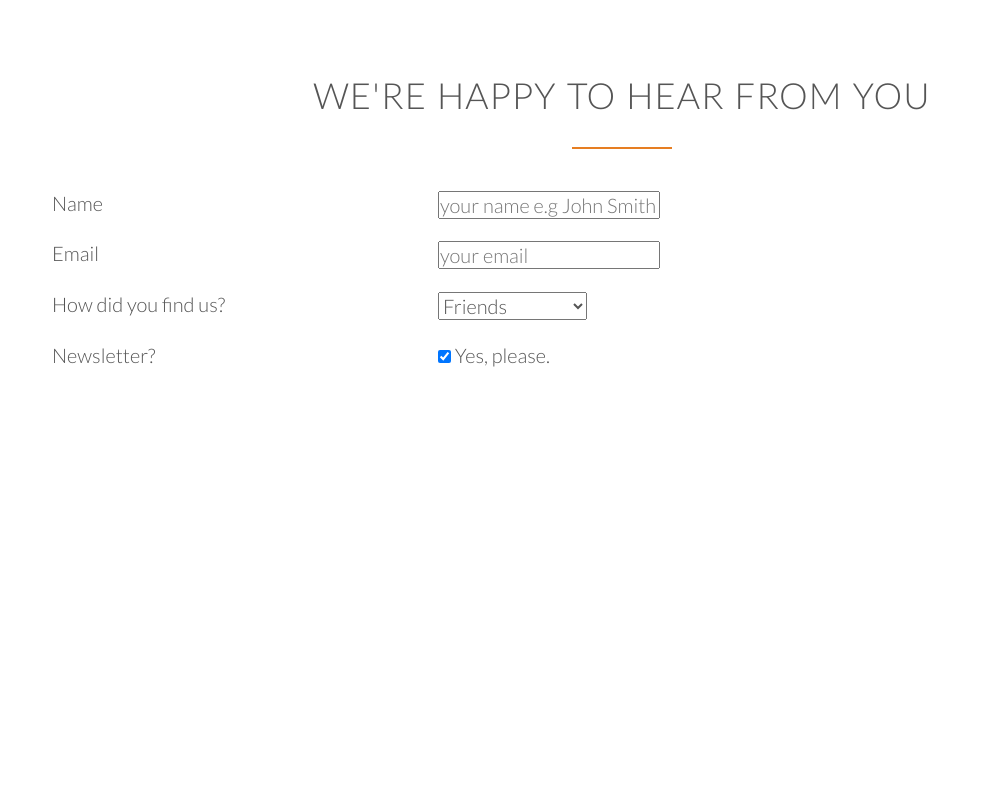
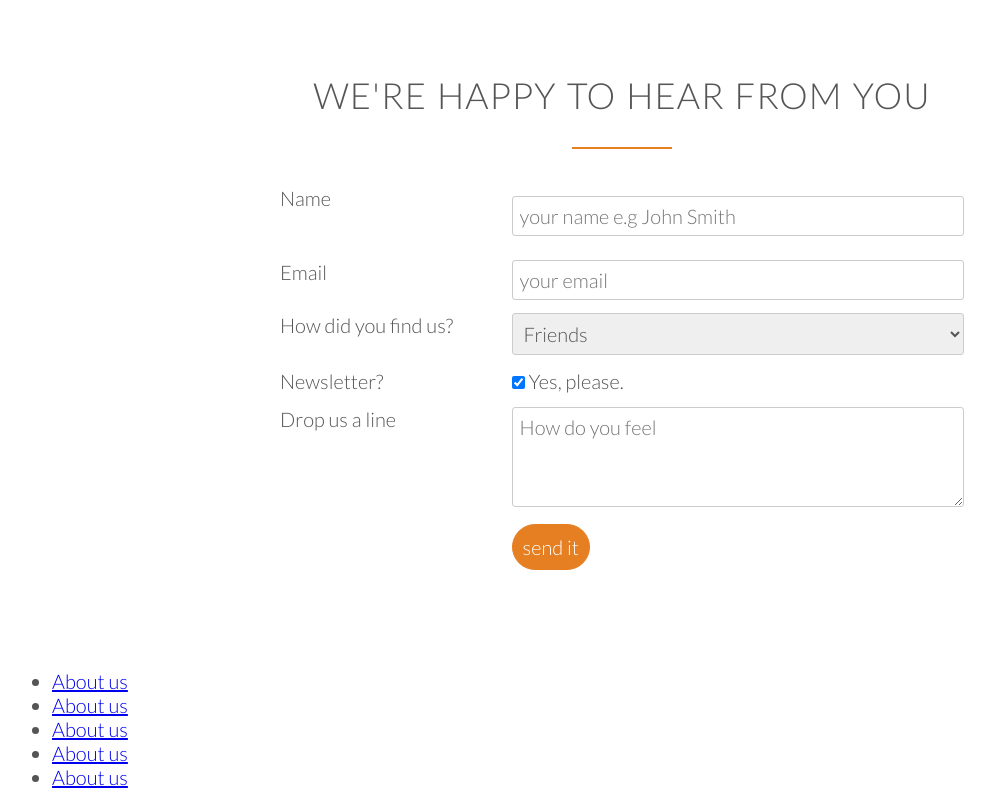
Before and after one commit to RuijieZ/Ominifood, a plain HTML site: page index.html in a window 1280 px wide. Shown: the part 4606-5406 px from the top of the page, without its empty margins (18-1013 px from the left). Before the commit the page ends 5064 px from the top, so only its background shows below. Drawn offline with nearby package versions, Linux system fonts and the light colour scheme.

Commit message:
finished contact-form, add styles to contact form, start footer

```diff
--- a/index.html
+++ b/index.html
@@ -319,7 +319,7 @@
                 <form method="post" action="#" class="contact-form">
                     <div class="row">
                         <div class="col span-1-of-3">
-                            <label>Name</label>
+                            <label for="name">Name</label>
                         </div>
                         <div class="col span-2-of-3">
                             <input type="text" name="name" id="name" placeholder="your name e.g John Smith" required>
@@ -327,7 +327,7 @@
                     </div>
                     <div class="row">
                         <div class="col span-1-of-3">
-                            <label>Email</label>
+                            <label for ="email">Email</label>
                         </div>
                         <div class="col span-2-of-3">
                             <input type="email" name="email" id="email" placeholder="your email" required>
@@ -335,7 +335,7 @@
                     </div>
                     <div class="row">
                         <div class="col span-1-of-3">
-                            <label>How did you find us?</label>
+                            <label for = "find-us">How did you find us?</label>
                         </div>
                         <div class="col span-2-of-3">
                             <select name="find-us" id="find-us">
@@ -348,15 +348,51 @@
                     </div>
                     <div class="row">
                         <div class="col span-1-of-3">
-                            <label>Newsletter?</label>
+                            <label for="news">Newsletter?</label>
                         </div>
                         <div class="col span-2-of-3">
                             <input type="checkbox" name="news" id="news" checked> Yes, please.
                         </div>
                     </div>
+                    <div class="row">
+                        <div class="col span-1-of-3">
+                            <label>Drop us a line</label>
+                        </div>
+                        <div class="col span-2-of-3">
+                            <textarea name="message" placeholder="How do you feel"></textarea>
+                        </div>
+                    </div>
+                    <div class="row">
+                        <div class="col span-1-of-3">
+                            <label>&nbsp;</label>
+                        </div>
+                        <div class="col span-2-of-3">
+                            <input type="submit" value ="send it">
+                        </div>
+                    </div>
                 </form>
             </div>
         </section>
+
+        <footer>
+            <div class = "row">
+                <div class= "col span-1-of-2">
+                    <ul class="footer-nav">
+                        <li><a href="#">About us</a></li>
+                        <li><a href="#">About us</a></li>
+                        <li><a href="#">About us</a></li>
+                        <li><a href="#">About us</a></li>
+                        <li><a href="#">About us</a></li>
+                    </ul>
+                </div>
+                <div class= "col span-1-of-2">
+
+                </div>
+
+            </class>
+
+
+        </footer>
 
     </body>
 
@@ -377,105 +413,3 @@ Email
 How did you find us?
 Newsletter
 Drop us a line
-
-
-
-<!--
-        <section class= "section-cities">
-            <div class="row">
-                <h2>We're currently in these cities</h2>
-            </div>
-            <div class="row">
-                <div class= "col span-1-of-4 city">
-                    <img src="resources/images/lisbon-3.jpg">
-                    <h3>Lisbon</h3>
-                     <ul>
-                        <li>1600+ happy eaters</li>
-                        <li>60+ top chefs</li>
-                        <li>@omnifood_lx</li>
-                    </ul>
-                </div>
-            </div>
-            <div class="row">
-                <div class= "col span-1-of-4 city">
-                    <img src="resources/images/san-francisco.jpg">
-                    <h3>San Francisco</h3>
-                    <ul>
-                        <li>3700+ happy eaters</li>
-                        <li>160+ top chefs</li>
-                        <li>@omnifood_sf</li>
-                    </ul>
-                </div>
-            </div>
-            <div class="row">
-                <div class= "col span-1-of-4 city">
-                    <img src="resources/images/berlin.jpg">
-                    <h3>Berlin</h3>
-                    <ul class="city-list-status">
-                        <li>2300+ happy eaters</li>
-                        <li>110+ top chefs</li>
-                        <li>@omnifood_berlin</li>
-                    </ul>
-                </div>
-            </div>
-            <div class="row">
-                <div class= "col span-1-of-4 city">
-                    <img src="resources/images/london.jpg">
-                    <h3>London</h3>
-                    <ul class="city-list-status">
-                        <li>1200+ happy eaters</li>
-                        <li>50+ top chefs</li>
-                        <li>@omnifood_london</li>
-                    </ul>
-                </div>
-            </div>
-        </section>
--->
-
-<!--
- <section class= "section-cities row">
-            <div class="row">
-                <h2>We're currently in these cities</h2>
-            </div>
-            <div class="row city-photoes">
-                <ul class="city-photo-ul">
-                    <li class="col span-1-of-4">
-                        <img src="resources/images/lisbon-3.jpg">
-                        <h3>Lisbon</h3>
-                        <ul class="list2">
-                            <li>1600+ happy eaters</li>
-                            <li>60+ top chefs</li>
-                            <li>@omnifood_lx</li>
-                        </ul>
-                    </li>
-                    <li class="col span-1-of-4">
-                        <img src="resources/images/san-francisco.jpg">
-                        <h3>Lisbon</h3>
-                        <ul class="list2">
-                            <li>1600+ happy eaters</li>
-                            <li>60+ top chefs</li>
-                            <li>@omnifood_lx</li>
-                        </ul>
-                    </li>
-                    <li class="col span-1-of-4">
-                        <img src="resources/images/berlin.jpg">
-                        <h3>San Francis</h3>
-                        <ul class="list2">
-                            <li>1600+ happy eaters</li>
-                            <li>60+ top chefs</li>
-                            <li>@omnifood_lx</li>
-                        </ul>
-                    </li>
-                    <li class="col span-1-of-4">
-                        <img src="resources/images/london.jpg">
-                        <h3>London</h3>
-                        <ul class="list2">
-                            <li>1600+ happy eaters</li>
-                            <li>60+ top chefs</li>
-                            <li>@omnifood_lx</li>
-                        </ul>
-                    </li>
-                </ul>
-
-            </div>
-        </section>-->
--- a/resources/css/style.css
+++ b/resources/css/style.css
@@ -99,7 +99,8 @@ h2:after {
 /*---------Buttons------------- */
 
 .btn:link,
-.btn:visited {
+.btn:visited,
+input[type=submit]{
     display: inline-block;
     padding: 10px;
     font-weight: 300;
@@ -109,7 +110,8 @@ h2:after {
 }
 
 .btn-full:link,
-.btn-full:visited{
+.btn-full:visited,
+input[type=submit]{
     background-color: #e67e22;
     border:  1px solid #e67e22;
     color: #fff;
@@ -117,18 +119,22 @@ h2:after {
 }
 
 .btn-ghost:link,
-.btn-ghost:visited{
+.btn-ghost:visited {
     border:  1px solid #e67e22;
     color: #e67e22;
 }
 
 .btn:hover,
-.btn:active {
+.btn:active,
+input[type=submit]:hover,
+input[type=submit]:active{
     background-color: #cf6d17;
 }
 
 .btn-full:hover,
-.btn-full:active {
+.btn-full:active,
+input[type=submit]:hover,
+input[type=submit]:active{
     border:  1px solid #e67e22;
 }
 
@@ -461,3 +467,33 @@ cite img {
     margin-top:-5px;
     margin-right:10px;
 }
+
+/* ____________________________________________________________*/
+/* Contact form                                                */
+/* ____________________________________________________________*/
+.contact-form {
+    width: 60%;
+    margin: 0 auto;
+}
+
+input[type=text],
+input[type=email],
+select,
+textarea {
+    width: 100%;
+    padding: 7px;
+    border-radius: 3px;
+    border: 1px #ccc solid;
+}
+
+textarea {
+    height:100px;
+}
+
+input[type=text]{
+    margin: 10px 5px 10px 0;
+}
+
+*:focus {
+    outline:none;     /*get rid of the outline added by google chrome, i.e, the blue box automatically added when you select them*/
+}
```
